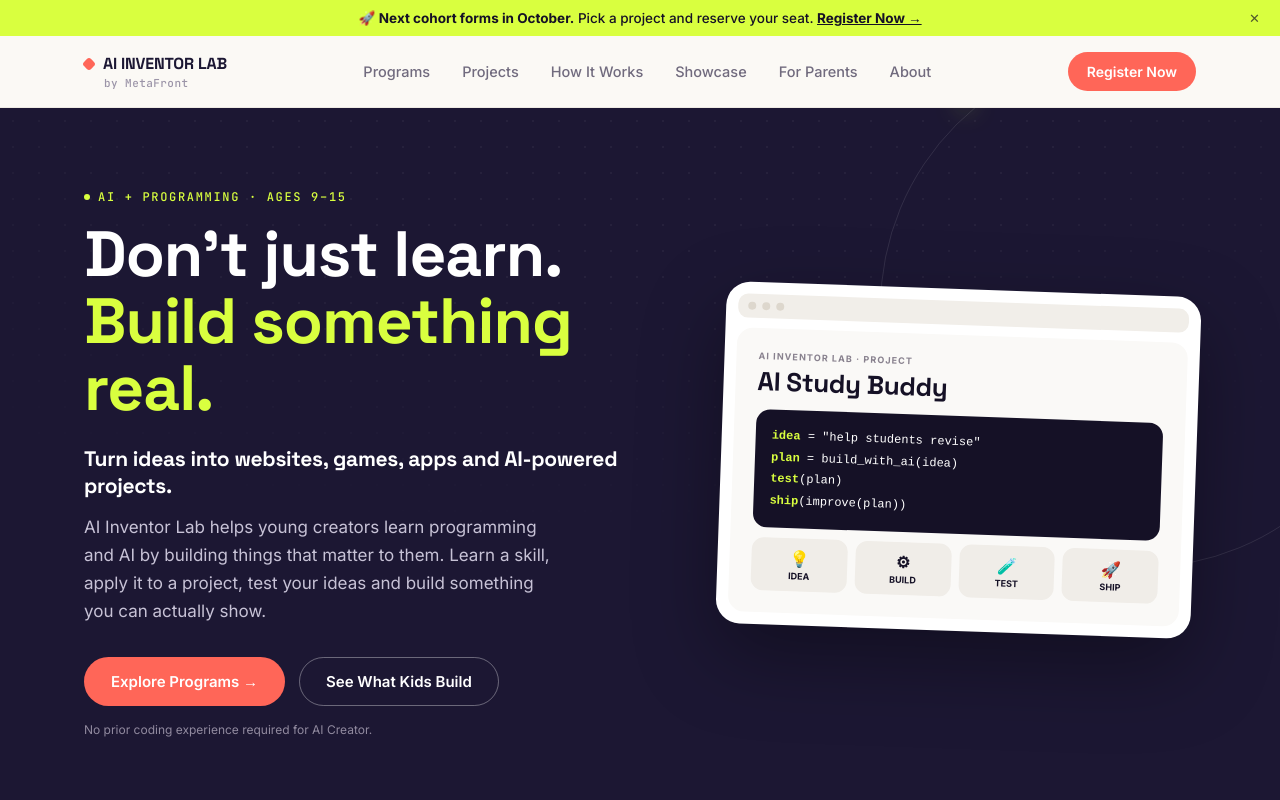
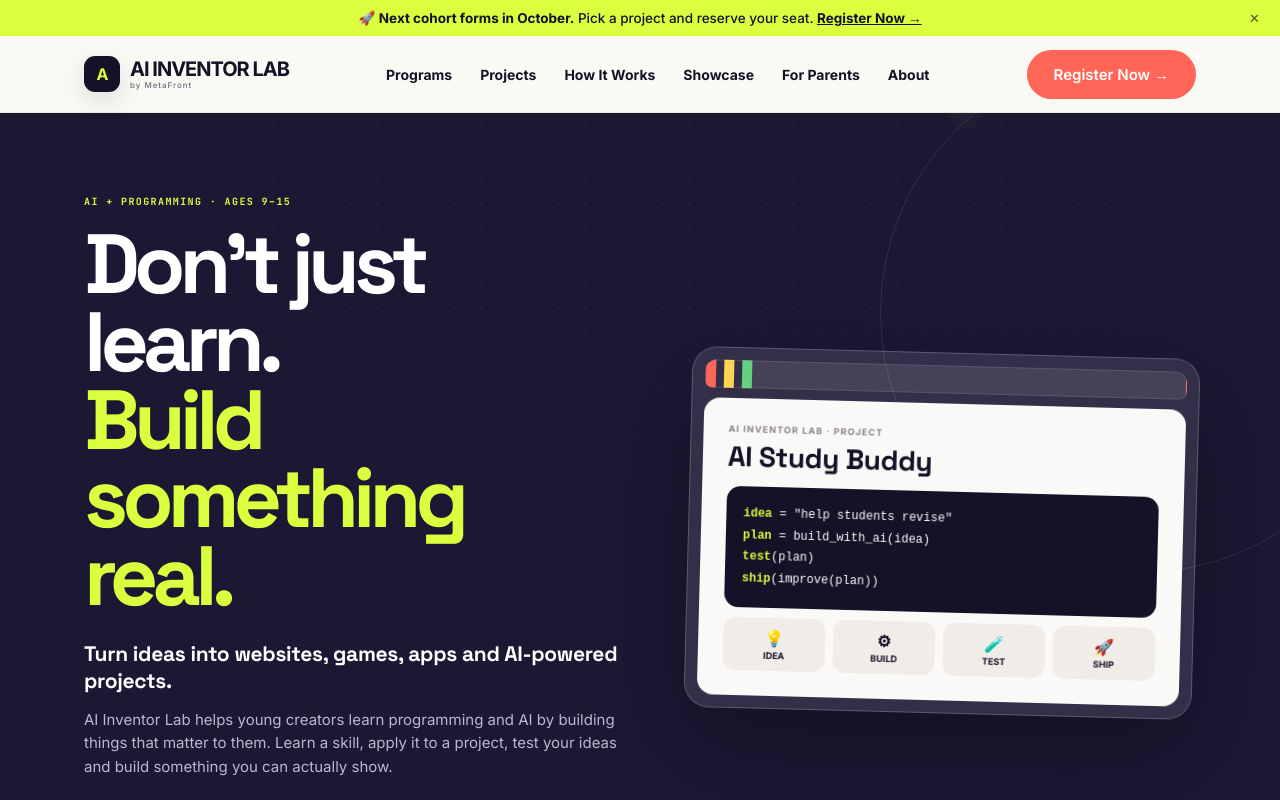
Before and after one commit to sulemantech/build-lab-website, a React (Vite) app: page / in a window 1280 px wide. Shown: the top 800 px of the page. Built offline with nearby package versions, Linux system fonts and the light colour scheme.

Commit message:
new style changes

```diff
--- a/src/components/Footer.jsx
+++ b/src/components/Footer.jsx
@@ -6,9 +6,9 @@ export default function Footer() {
       <div className="container">
         <div className="footer-top">
           <div className="footer-brand">
-            <span className="brand-mark">
-              <span className="dot" />
-              AI INVENTOR LAB
+            <span className="brand">
+              <span className="mark">A</span>
+              <span className="brand-text">AI INVENTOR LAB</span>
             </span>
             <p>
               AI + Programming for young creators. Learn skills. Build projects. Test ideas. Ship something real.
--- a/src/components/Nav.jsx
+++ b/src/components/Nav.jsx
@@ -1,4 +1,4 @@
-import { useState } from 'react'
+import { useEffect, useState } from 'react'
 import { Link, NavLink } from 'react-router-dom'
 
 const links = [
@@ -12,16 +12,23 @@ const links = [
 
 export default function Nav() {
   const [open, setOpen] = useState(false)
+  const close = () => setOpen(false)
+
+  // Lock body scroll while the full-screen mobile menu is open.
+  useEffect(() => {
+    document.body.classList.toggle('menu-open', open)
+    return () => document.body.classList.remove('menu-open')
+  }, [open])
 
   return (
     <header className="nav">
       <div className="nav-inner">
-        <Link to="/" className="brand" onClick={() => setOpen(false)}>
-          <span className="brand-mark">
-            <span className="dot" />
+        <Link to="/" className="brand" onClick={close}>
+          <span className="mark">A</span>
+          <span className="brand-text">
             AI INVENTOR LAB
+            <small>by MetaFront</small>
           </span>
-          <span className="brand-sub">by MetaFront</span>
         </Link>
 
         <nav className="nav-links">
@@ -32,25 +39,25 @@ export default function Nav() {
           ))}
         </nav>
 
-        <div className="nav-cta">
-          <Link to="/join" className="btn btn-primary btn-sm desktop-only">
-            Register Now
-          </Link>
-          <button className="nav-toggle" onClick={() => setOpen((v) => !v)} aria-label="Toggle menu">
-            {open ? '✕' : '☰'}
-          </button>
-        </div>
+        <Link to="/join" className="btn btn-primary desktop-only">Register Now →</Link>
+
+        <button
+          className="nav-toggle"
+          onClick={() => setOpen((v) => !v)}
+          aria-label="Toggle menu"
+          aria-expanded={open}
+        >
+          <span /><span /><span />
+        </button>
       </div>
 
       <div className={`nav-mobile ${open ? 'open' : ''}`}>
-        {links.map((l) => (
-          <Link key={l.to} to={l.to} onClick={() => setOpen(false)}>
-            {l.label}
-          </Link>
-        ))}
-        <Link to="/join" onClick={() => setOpen(false)} style={{ paddingTop: 16 }}>
-          <span className="btn btn-primary btn-block">Register Now</span>
-        </Link>
+        <nav>
+          {links.map((l) => (
+            <Link key={l.to} to={l.to} onClick={close}>{l.label}</Link>
+          ))}
+        </nav>
+        <Link to="/join" onClick={close} className="btn btn-primary btn-block mobile-cta">Register Now →</Link>
       </div>
     </header>
   )
--- a/src/components/ProjectCard.jsx
+++ b/src/components/ProjectCard.jsx
@@ -10,6 +10,7 @@ export default function ProjectCard({ project }) {
     >
       <div className="project-visual">
         <div className="project-window">
+          <div className="window-head"><i /><i /><i /></div>
           <div className="line" />
           <div className="line" />
           <div className="line short" />
--- a/src/pages/Home.jsx
+++ b/src/pages/Home.jsx
@@ -155,7 +155,7 @@ export default function Home() {
             <h2>See what you could build.</h2>
             <p>Don't just complete exercises. Create projects you can explain, improve and show.</p>
           </div>
-          <div className="project-grid">
+          <div className="project-grid home-projects">
             {homeProjects.map((p) => (
               <ProjectCard key={p.slug} project={p} />
             ))}
@@ -169,7 +169,7 @@ export default function Home() {
       {/* PROGRAMS */}
       <section className="section section--border-top dark-band">
         <div className="container">
-          <div className="section-head">
+          <div className="section-head programs-head">
             <p className="eyebrow">Three levels · One creator journey</p>
             <h2>Start where you are.<br />Build where you want to go.</h2>
             <p>Create → Build → Invent. Each level introduces new technology, deeper problem-solving and more ambitious projects.</p>
@@ -363,7 +363,7 @@ export default function Home() {
       </section>
 
       {/* FINAL CTA */}
-      <section className="section dark-band text-center">
+      <section className="section dark-band text-center final-cta">
         <div className="container">
           <p className="eyebrow" style={{ justifyContent: 'center' }}>Your idea is waiting</p>
           <h2 style={{ fontSize: 'clamp(40px, 6vw, 70px)', lineHeight: 0.95, letterSpacing: '-0.06em', margin: '8px 0 14px' }}>What will your child build?</h2>
--- a/src/pages/Programs.jsx
+++ b/src/pages/Programs.jsx
@@ -6,7 +6,7 @@ export default function Programs() {
     <>
       <section className="section section--tight glow-bg">
         <div className="container">
-          <div className="section-head">
+          <div className="section-head programs-head">
             <p className="eyebrow">Three levels · One creator journey</p>
             <h2>Start where you are.<br />Build where you want to go.</h2>
             <p>
--- a/src/styles/global.css
+++ b/src/styles/global.css
@@ -68,6 +68,7 @@ body {
   -webkit-font-smoothing: antialiased;
   overflow-x: hidden;
 }
+body.menu-open { overflow: hidden; }
 img, svg { display: block; max-width: 100%; }
 a { color: inherit; text-decoration: none; }
 button { font-family: inherit; }
@@ -144,6 +145,21 @@ main { flex: 1; }
   pointer-events: none;
 }
 .dark-band .eyebrow { color: var(--lime); }
+.final-cta { position: relative; overflow: hidden; }
+.final-cta::after {
+  content: '';
+  position: absolute;
+  width: 500px;
+  height: 500px;
+  border-radius: 50%;
+  border: 1px solid rgba(217, 255, 63, 0.12);
+  left: 50%;
+  top: 50%;
+  translate: -50% -50%;
+  pointer-events: none;
+  z-index: 0;
+}
+.final-cta .container { position: relative; z-index: 1; }
 .dark-band .btn-secondary { border-color: rgba(255, 255, 255, 0.35); color: #fff; }
 .dark-band .btn-secondary:hover { background: rgba(255, 255, 255, 0.08); border-color: #fff; }
 
@@ -206,24 +222,24 @@ main { flex: 1; }
   align-items: center;
   gap: 8px;
   font-family: var(--ff-mono);
-  font-size: 12px;
+  font-size: 10px;
+  font-weight: 900;
   letter-spacing: 0.14em;
   text-transform: uppercase;
   color: var(--coral);
-  margin-bottom: 16px;
-}
-.eyebrow::before {
-  content: '';
-  width: 6px;
-  height: 6px;
-  border-radius: 50%;
-  background: currentColor;
+  margin-bottom: 0;
 }
 
 .section-head { max-width: 640px; margin-bottom: 48px; }
 .section-head.center { margin-left: auto; margin-right: auto; text-align: center; }
-.section-head h2 { font-size: clamp(28px, 4vw, 42px); margin-bottom: 14px; }
+.section-head h2 { font-size: clamp(28px, 4vw, 42px); margin: 9px 0 14px; }
 .section-head p { color: var(--text-secondary); font-size: 17px; line-height: 1.6; }
+
+/* "Three levels · One creator journey" program-section header — sized to
+   the reference's .head exactly (wider column, tighter display type). */
+.section-head.programs-head { max-width: 680px; margin-bottom: 40px; }
+.section-head.programs-head h2 { font-size: clamp(36px, 5vw, 58px); line-height: 0.98; letter-spacing: -0.055em; margin: 9px 0 13px; }
+.section-head.programs-head p { font-size: 16px; }
 
 /* ============================================================
    Buttons — pill-shaped throughout
@@ -259,64 +275,90 @@ main { flex: 1; }
   position: sticky;
   top: 0;
   z-index: 50;
-  background: rgba(251, 249, 245, 0.88);
-  backdrop-filter: blur(14px);
-  border-bottom: 1px solid var(--border-soft);
+  background: rgba(250, 249, 245, 0.82);
+  backdrop-filter: blur(18px) saturate(140%);
+  -webkit-backdrop-filter: blur(18px) saturate(140%);
+  border-bottom: 1px solid rgba(233, 228, 220, 0.82);
 }
 .nav-inner {
   display: flex;
   align-items: center;
   justify-content: space-between;
-  padding: 16px 24px;
+  gap: 20px;
+  min-height: 76px;
+  padding: 0 24px;
   max-width: var(--container);
   margin: 0 auto;
 }
-.brand { display: flex; flex-direction: column; gap: 2px; }
-.brand-mark {
-  display: flex;
-  align-items: center;
-  gap: 9px;
-  font-family: var(--ff-display);
-  font-weight: 700;
+.brand {
+  display: flex;
+  align-items: center;
+  gap: 10px;
+  font-weight: 950;
+  font-size: 20px;
+  letter-spacing: -0.05em;
+  color: var(--navy-950);
+}
+.mark {
+  width: 36px;
+  height: 36px;
+  border-radius: 11px;
+  background: var(--navy-950);
+  color: var(--lime);
+  display: grid;
+  place-items: center;
+  box-shadow: 0 8px 24px rgba(21, 17, 38, 0.12);
   font-size: 16px;
-  letter-spacing: -0.01em;
-  color: var(--navy-900);
-  white-space: nowrap;
-}
-.brand-mark .dot {
-  width: 10px;
-  height: 10px;
-  border-radius: 3px;
+  font-weight: 900;
+  flex-shrink: 0;
+}
+.brand-text { display: flex; flex-direction: column; line-height: 1.15; white-space: nowrap; }
+.brand-text small { display: block; font-size: 8px; color: var(--text-secondary); letter-spacing: 0.12em; font-weight: 500; }
+.nav-links { display: flex; align-items: center; gap: 28px; font-size: 14px; font-weight: 750; }
+.nav-links a { position: relative; padding: 8px 0; color: var(--navy-950); }
+.nav-links a::after {
+  content: '';
+  position: absolute;
+  left: 0;
+  right: 100%;
+  bottom: 2px;
+  height: 2px;
   background: var(--coral);
-  transform: rotate(45deg);
-}
-.brand-sub {
-  font-family: var(--ff-mono);
-  font-size: 11px;
-  color: var(--text-tertiary);
-  letter-spacing: 0.04em;
-  padding-left: 20px;
-}
-.nav-links { display: flex; align-items: center; gap: 32px; }
-.nav-links a { font-size: 14.5px; font-weight: 500; color: var(--text-secondary); transition: color 0.15s ease; }
-.nav-links a:hover, .nav-links a.active { color: var(--navy-900); }
-.nav-cta { display: flex; align-items: center; gap: 18px; }
+  transition: right 0.25s cubic-bezier(0.2, 0.75, 0.2, 1);
+}
+.nav-links a:hover::after, .nav-links a.active::after { right: 0; }
+.nav-links a.active { color: var(--coral-dark); }
 .nav-toggle {
   display: none;
-  background: none;
+  width: 44px;
+  height: 44px;
   border: 1px solid var(--border);
-  color: var(--text-primary);
-  border-radius: var(--radius-sm);
-  padding: 8px 10px;
-}
-.nav-mobile { display: none; flex-direction: column; gap: 4px; padding: 8px 24px 20px; border-top: 1px solid var(--border-soft); background: var(--bg); }
-.nav-mobile a { padding: 12px 0; font-size: 15px; color: var(--text-secondary); border-bottom: 1px solid var(--border-soft); }
-.nav-mobile.open { display: flex; }
-
-@media (max-width: 880px) {
+  background: #fff;
+  border-radius: 50%;
+  cursor: pointer;
+  flex-shrink: 0;
+}
+.nav-toggle span { display: block; width: 17px; height: 2px; background: var(--navy-950); margin: 4px auto; border-radius: 2px; transition: 0.25s cubic-bezier(0.2, 0.75, 0.2, 1); }
+
+/* Full-screen dark takeover menu on mobile */
+.nav-mobile {
+  display: none;
+  position: fixed;
+  inset: 0;
+  z-index: 45;
+  background: rgba(21, 17, 38, 0.98);
+  color: #fff;
+  padding: 110px 28px 40px;
+}
+.nav-mobile.open { display: block; }
+.nav-mobile nav { display: grid; gap: 8px; }
+.nav-mobile nav a { padding: 16px 0; font-size: 28px; font-weight: 850; color: #fff; border-bottom: 1px solid rgba(255, 255, 255, 0.1); }
+.nav-mobile .mobile-cta { margin-top: 20px; }
+
+@media (max-width: 1000px) {
   .nav-links { display: none; }
-  .nav-toggle { display: inline-flex; }
-  .nav-cta .btn-primary.desktop-only { display: none; }
+  .nav-toggle { display: inline-flex; align-items: center; justify-content: center; }
+  .nav-inner .desktop-only { display: none; }
 }
 
 /* ============================================================
@@ -325,8 +367,8 @@ main { flex: 1; }
 .hero-band { padding: 76px 0 96px; overflow: hidden; position: relative; }
 .hero-grid {
   display: grid;
-  grid-template-columns: 1.1fr 0.9fr;
-  gap: 56px;
+  grid-template-columns: 1.03fr 0.97fr;
+  gap: 65px;
   align-items: center;
   position: relative;
   z-index: 1;
@@ -387,11 +429,13 @@ main { flex: 1; }
 .hero-pill .mark { width: 7px; height: 7px; border-radius: 2px; background: var(--lime); transform: rotate(45deg); }
 
 .hero-band h1 {
-  font-size: clamp(38px, 5.4vw, 64px);
+  font-size: clamp(50px, 7vw, 84px);
   font-weight: 700;
   color: #fff;
-  line-height: 1.05;
-  margin-bottom: 22px;
+  line-height: 0.93;
+  letter-spacing: -0.07em;
+  margin: 16px 0 24px;
+  max-width: 760px;
 }
 .hero-band h1 .accent { color: var(--lime); }
 
@@ -445,29 +489,64 @@ main { flex: 1; }
   .hero-flow .flow-word { transition: none; }
 }
 .hero-band h3 { font-size: 21px; line-height: 1.3; margin: 0 0 14px; max-width: 600px; color: #fff; font-weight: 700; }
-.hero-band p.sub { max-width: 480px; color: #c7c2d6; font-size: 17px; line-height: 1.65; margin-bottom: 32px; }
+.hero-band p.sub { max-width: 590px; color: #bdb8ca; font-size: 15px; line-height: 1.55; margin-bottom: 0; }
 .hero-actions { display: flex; align-items: center; gap: 14px; flex-wrap: wrap; margin-bottom: 0; }
+.hero-band .hero-actions { gap: 10px; margin-top: 25px; }
 .cta-band .hero-actions, .shipday .hero-actions { justify-content: center; }
 
 /* Hero carousel cards */
 .hero-carousel-wrap { max-width: 380px; margin: 0 auto; }
-.hero-note { font-size: 12px; color: #918a9f; margin-top: 16px; }
+.hero-note {
+  font-size: 11px;
+  color: #918a9f;
+  margin-top: 14px;
+  display: flex;
+  gap: 7px;
+  align-items: center;
+}
+.hero-note::before {
+  content: '';
+  width: 7px;
+  height: 7px;
+  border-radius: 50%;
+  background: var(--lime);
+  box-shadow: 0 0 0 5px rgba(217, 255, 63, 0.08);
+  flex-shrink: 0;
+}
 
 /* Hero code-editor mockup — a tilted "screenshot" standing in for a real
-   product shot, showing a sample project coming together. */
+   product shot, showing a sample project coming together. Floats gently
+   and settles flat on hover, matching the reference exactly. */
 .hero-mock {
-  background: #fff;
-  border-radius: 24px;
+  background: rgba(255, 255, 255, 0.1);
+  border: 1px solid rgba(255, 255, 255, 0.2);
+  border-radius: 25px;
   padding: 12px;
-  box-shadow: 0 30px 80px rgba(0, 0, 0, 0.35);
-  transform: rotate(2deg);
-}
-.hero-mock-bar { height: 24px; border-radius: 10px; background: #f1eee9; display: flex; align-items: center; gap: 6px; padding: 0 10px; }
-.hero-mock-bar span { width: 8px; height: 8px; border-radius: 50%; background: #ddd7cd; }
-.hero-mock-screen { background: #faf9f7; border-radius: 16px; margin-top: 10px; padding: 22px; }
+  box-shadow: 0 35px 100px rgba(0, 0, 0, 0.35);
+  transform: rotate(1.5deg);
+  transition: transform 0.5s cubic-bezier(0.2, 0.75, 0.2, 1), box-shadow 0.5s cubic-bezier(0.2, 0.75, 0.2, 1);
+  position: relative;
+}
+.hero-mock:hover { transform: rotate(0deg) translateY(-6px); box-shadow: 0 45px 120px rgba(0, 0, 0, 0.45); }
+@media (prefers-reduced-motion: no-preference) {
+  .hero-mock { animation: hero-mock-float 6s ease-in-out infinite; }
+}
+@keyframes hero-mock-float { 0%, 100% { translate: 0 0; } 50% { translate: 0 -8px; } }
+.hero-mock-bar {
+  height: 28px;
+  border-radius: 12px 12px 8px 8px;
+  background: linear-gradient(90deg, #ff6658 0 10px, transparent 10px 18px, #ffd34f 18px 28px, transparent 28px 36px, #63d17d 36px 46px, rgba(255, 255, 255, 0.09) 46px);
+  border: 1px solid rgba(255, 255, 255, 0.1);
+  display: flex;
+  align-items: center;
+  gap: 6px;
+  padding: 0 10px;
+}
+.hero-mock-bar span { display: none; }
+.hero-mock-screen { background: #faf9f7; border-radius: 16px; margin-top: 10px; padding: 25px; }
 .hero-mock-tiny { font-size: 9px; text-transform: uppercase; letter-spacing: 0.12em; color: #88818e; font-weight: 900; }
-.hero-mock-screen h2 { font-size: 26px; margin: 6px 0 14px; color: var(--navy-950); }
-.hero-mock-code { background: var(--navy-950); color: #fff; padding: 16px; border-radius: 14px; font: 12px/1.8 ui-monospace, monospace; }
+.hero-mock-screen h2 { font-size: 28px; margin: 7px 0 15px; color: var(--navy-950); }
+.hero-mock-code { background: var(--navy-950); color: #fff; padding: 17px; border-radius: 14px; font: 12px/1.8 ui-monospace, monospace; }
 .hero-mock-code b { color: var(--lime); }
 .hero-mock-code .cursor {
   display: inline-block;
@@ -751,9 +830,9 @@ main { flex: 1; }
 /* ============================================================
    Project cards
    ============================================================ */
-.project-grid { display: grid; grid-template-columns: repeat(3, 1fr); gap: 20px; }
-@media (max-width: 980px) { .project-grid { grid-template-columns: repeat(2, 1fr); } }
-@media (max-width: 640px) { .project-grid { grid-template-columns: 1fr; } }
+.project-grid { display: grid; grid-template-columns: repeat(4, 1fr); gap: 16px; }
+@media (max-width: 1000px) { .project-grid { grid-template-columns: repeat(2, 1fr); } }
+@media (max-width: 620px) { .project-grid { grid-template-columns: 1fr; } }
 
 /* Horizontally-scrollable course row — native CSS scroll-snap, a peek of
    the next card, and hidden scrollbars (dots/arrows drive navigation). */
@@ -920,22 +999,32 @@ main { flex: 1; }
 .project-card:hover {
   transform: translateY(-9px);
   box-shadow: 0 28px 60px rgba(33, 26, 60, 0.13);
-  border-color: color-mix(in srgb, var(--border) 45%, var(--text-tertiary) 55%);
+  border-color: #d8d0c4;
 }
 
 /* Dark, color-coded "visual" area with a simple browser-window mockup —
    stands in for a screenshot without needing real product photography. */
 .project-visual {
-  height: 135px;
+  height: 165px;
   padding: 13px;
+  position: relative;
   background: linear-gradient(135deg, var(--cat-color, var(--navy-800)), color-mix(in srgb, var(--cat-color, var(--navy-800)) 55%, white 45%));
   overflow: hidden;
 }
-.project-window { height: 100%; background: #fff; border-radius: 12px; padding: 12px; transition: transform 0.45s cubic-bezier(0.2, 0.75, 0.2, 1); }
+.project-window {
+  height: 100%;
+  background: #fff;
+  border-radius: 13px;
+  padding: 12px;
+  box-shadow: 0 10px 30px rgba(0, 0, 0, 0.12);
+  transition: transform 0.45s cubic-bezier(0.2, 0.75, 0.2, 1);
+}
 .project-card:hover .project-window { transform: scale(1.035) translateY(-2px); }
+.window-head { display: flex; gap: 4px; margin-bottom: 12px; }
+.window-head i { width: 6px; height: 6px; border-radius: 50%; background: #ddd; display: block; }
 .project-window .line { height: 7px; background: #e7e2db; border-radius: 9px; margin-bottom: 8px; width: 65%; }
 .project-window .line.short { width: 42%; margin-bottom: 0; }
-.project-card-body { padding: 18px; }
+.project-card-body { padding: 19px; }
 .project-tag {
   font-size: 9px;
   color: var(--coral);
@@ -944,7 +1033,7 @@ main { flex: 1; }
   text-transform: uppercase;
 }
 .project-card h3 { margin: 6px 0; font-size: 18px; }
-.project-card .desc { color: var(--text-secondary); font-size: 13px; margin: 0; min-height: 40px; }
+.project-card .desc { color: var(--text-secondary); font-size: 13px; margin: 0; min-height: 58px; }
 .project-card .meta {
   display: flex;
   gap: 12px;
@@ -953,8 +1042,16 @@ main { flex: 1; }
   border-top: 1px solid var(--border);
   font-size: 11px;
   font-weight: 750;
-  color: var(--text-secondary);
-}
+  color: #5f5968;
+}
+/* Homepage's 4 featured project cards use the reference's exact literal
+   per-position gradients (not the catalog page's category-color system,
+   which needs to stay generic for its full, category-driven project list). */
+.home-projects .project-card:nth-child(1) .project-visual { background: linear-gradient(135deg, #dceaff, #edf4ff); }
+.home-projects .project-card:nth-child(2) .project-visual { background: linear-gradient(135deg, #4c328b, #704fba); }
+.home-projects .project-card:nth-child(3) .project-visual { background: linear-gradient(135deg, #2e638e, #4d8ab2); }
+.home-projects .project-card:nth-child(4) .project-visual { background: linear-gradient(135deg, #4b7138, #83a95b); }
+
 .project-card .project-link {
   display: inline-flex;
   margin-top: 17px;
@@ -1063,7 +1160,7 @@ main { flex: 1; }
 .split-section { display: grid; grid-template-columns: 1fr 1fr; gap: 65px; align-items: center; }
 .split-section > * { min-width: 0; }
 .split-section.reverse .split-visual { order: 2; }
-@media (max-width: 880px) {
+@media (max-width: 1000px) {
   .split-section { grid-template-columns: 1fr; gap: 32px; }
   .split-section.reverse .split-visual { order: 0; }
 }
@@ -1154,8 +1251,8 @@ main { flex: 1; }
 
 /* Skills grid */
 .skill-grid { display: grid; grid-template-columns: repeat(4, 1fr); gap: 15px; }
-@media (max-width: 880px) { .skill-grid { grid-template-columns: repeat(2, 1fr); } }
-@media (max-width: 560px) { .skill-grid { grid-template-columns: 1fr; } }
+@media (max-width: 1000px) { .skill-grid { grid-template-columns: repeat(2, 1fr); } }
+@media (max-width: 620px) { .skill-grid { grid-template-columns: 1fr; } }
 .skill-card {
   background: var(--bg-card);
   border: 1px solid var(--border);
@@ -1172,9 +1269,22 @@ main { flex: 1; }
 .shipday-coral {
   background: linear-gradient(135deg, var(--coral), #ff816f);
   color: #fff;
+  position: relative;
+  overflow: hidden;
+}
+.shipday-coral::after {
+  content: '';
+  position: absolute;
+  width: 450px;
+  height: 450px;
+  border: 1px solid rgba(255, 255, 255, 0.2);
+  border-radius: 50%;
+  right: -180px;
+  top: -220px;
+  pointer-events: none;
 }
 .shipday-coral .eyebrow { color: var(--lime); }
-.shipday-coral h2 { color: #fff; }
+.shipday-coral h2 { font-size: clamp(38px, 5vw, 58px); line-height: 0.98; letter-spacing: -0.055em; margin: 10px 0 14px; color: #fff; }
 .shipday-coral p.lead { color: #ffefec; }
 .shipday-coral .btn-primary { background: #fff; color: var(--coral-dark); }
 .shipday-coral .btn-primary:hover { background: #fff0ed; }
@@ -1194,7 +1304,7 @@ main { flex: 1; }
 
 /* Parents section (homepage) — points list + pull quote */
 .parent-grid { display: grid; grid-template-columns: 1fr 1fr; gap: 60px; }
-@media (max-width: 880px) { .parent-grid { grid-template-columns: 1fr; gap: 30px; } }
+@media (max-width: 1000px) { .parent-grid { grid-template-columns: 1fr; gap: 30px; } }
 .parent-points { display: grid; gap: 10px; margin-top: 20px; }
 .parent-point {
   padding: 15px 17px;
@@ -1352,10 +1462,10 @@ main { flex: 1; }
 /* ============================================================
    Ship Day / Impact band (dark, full-bleed)
    ============================================================ */
-.shipday-inner { display: grid; grid-template-columns: 1fr 1fr; gap: 50px; align-items: center; }
+.shipday-inner { display: grid; grid-template-columns: 1fr 1fr; gap: 60px; align-items: center; position: relative; z-index: 1; }
 .shipday-inner > * { min-width: 0; }
-@media (max-width: 880px) { .shipday-inner { grid-template-columns: 1fr; gap: 30px; } }
-.shipday h2 { font-size: clamp(30px, 5vw, 46px); margin-bottom: 16px; color: #fff; }
+@media (max-width: 1000px) { .shipday-inner { grid-template-columns: 1fr; gap: 30px; } }
+.shipday h2 { font-size: clamp(30px, 5vw, 46px); margin: 9px 0 16px; color: #fff; }
 .shipday .rocket { font-size: 20px; }
 .shipday p.lead { color: #c7c2d6; font-size: 17px; line-height: 1.6; margin-bottom: 20px; }
 .shipday-quotes { display: flex; flex-direction: column; gap: 12px; }
@@ -1391,8 +1501,8 @@ main { flex: 1; }
 /* ============================================================
    Programs page
    ============================================================ */
-.program-grid { display: grid; grid-template-columns: repeat(3, 1fr); gap: 18px; }
-@media (max-width: 900px) { .program-grid { grid-template-columns: 1fr; } }
+.program-grid { display: grid; grid-template-columns: repeat(3, 1fr); gap: 16px; }
+@media (max-width: 1000px) { .program-grid { grid-template-columns: 1fr; } }
 .program-card {
   color: var(--navy-950);
   background: #f7f3ff;
@@ -1422,7 +1532,7 @@ main { flex: 1; }
 .program-card:hover { transform: translateY(-8px); box-shadow: 0 28px 70px rgba(0, 0, 0, 0.22); }
 .program-card:hover::before { transform: scale(1.4); }
 .program-card > * { position: relative; z-index: 1; }
-@media (max-width: 900px) { .program-card { min-height: unset; } }
+@media (max-width: 1000px) { .program-card { min-height: unset; } }
 .program-card .level-label { font-size: 10px; text-transform: uppercase; letter-spacing: 0.13em; font-weight: 900; color: var(--text-secondary); }
 .program-card h3 { font-size: 39px; line-height: 1; margin: 10px 0 6px; letter-spacing: -0.06em; color: var(--navy-950); }
 .program-card .promise { font-weight: 850; font-size: 15px; margin-bottom: 8px; }
@@ -1603,8 +1713,8 @@ main { flex: 1; }
    ============================================================ */
 .footer { padding: 56px 0 0; }
 .footer-top { display: flex; justify-content: space-between; gap: 40px; flex-wrap: wrap; margin-bottom: 40px; }
-.footer-brand .brand-mark { margin-bottom: 8px; color: #fff; }
-.footer-brand .brand-mark .dot { background: var(--lime); }
+.footer-brand .brand { margin-bottom: 8px; color: #fff; }
+.footer-brand .brand-text small { color: #8d8797; }
 .footer-brand p { color: var(--text-tertiary); font-size: 13.5px; max-width: 280px; line-height: 1.6; }
 .footer-links { display: flex; gap: 56px; flex-wrap: wrap; }
 .footer-col h5 { font-family: var(--ff-mono); font-size: 12px; text-transform: uppercase; letter-spacing: 0.06em; color: var(--text-tertiary); margin-bottom: 16px; }
```
